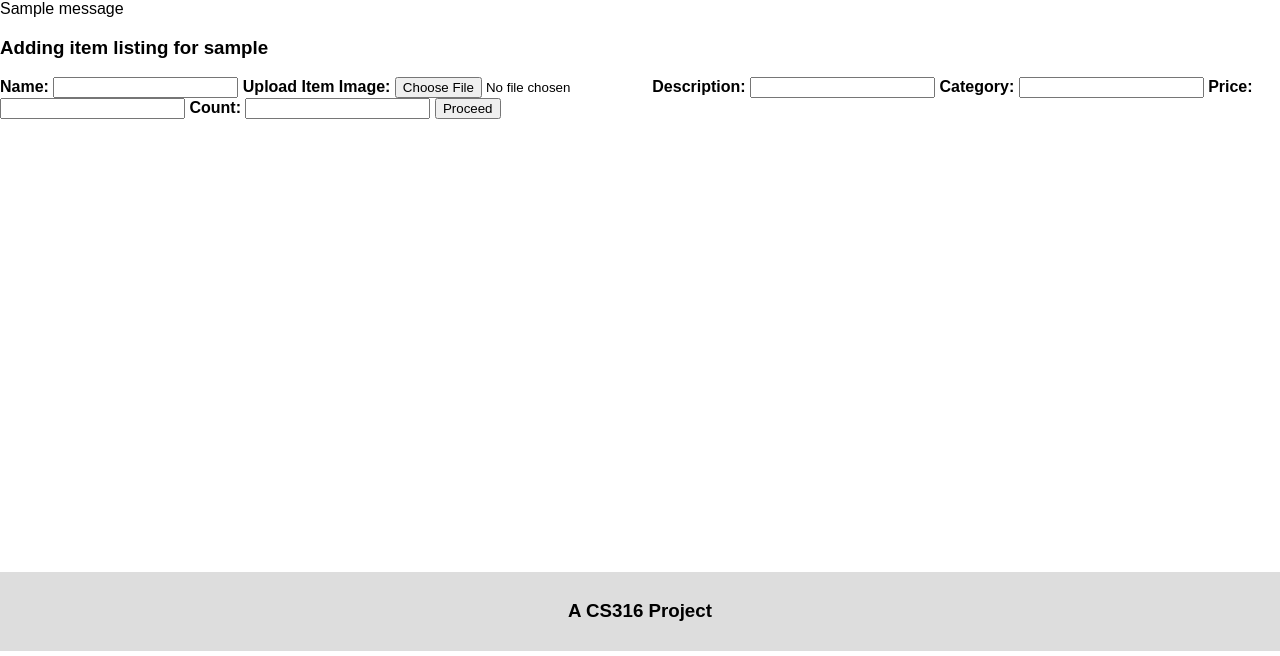
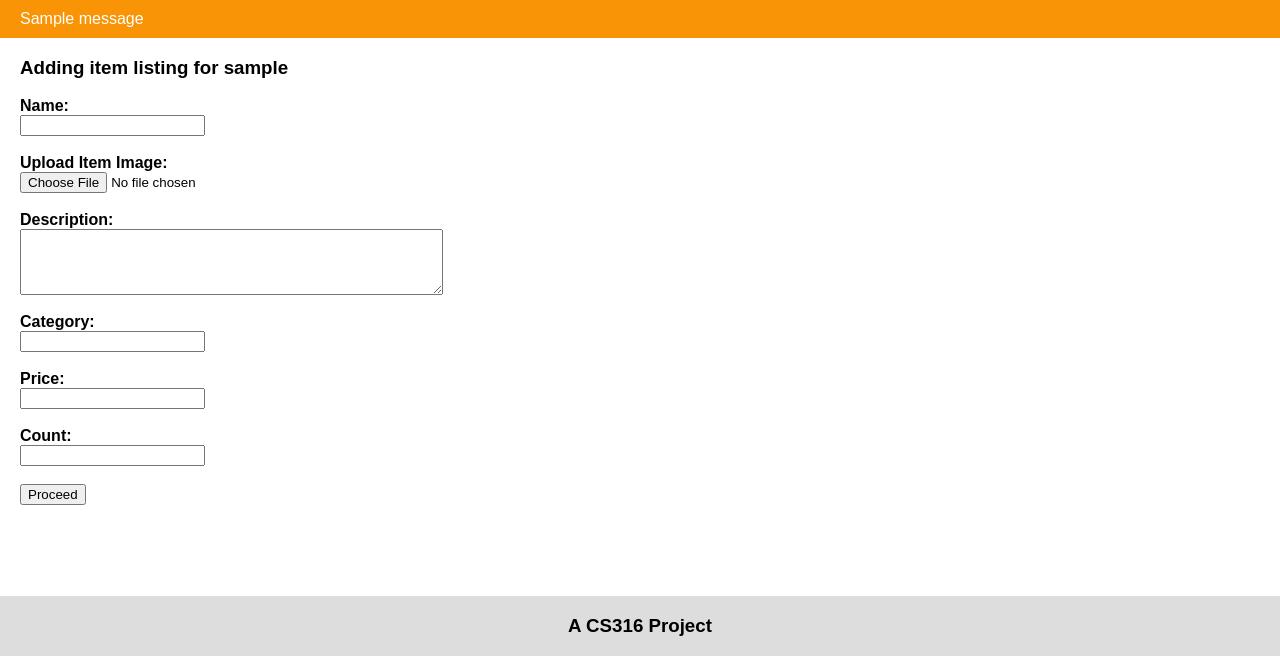
Before and after one commit to silaslenihan/Mini-Amazon, a Flask app: page /addItem in a window 1280 px wide. Shown: the part 144-800 px from the top of the page. Run offline with Flask 2, Linux system fonts and the light colour scheme; the visitor is signed in with stand-in values (Sample User, id 1); one stand-in notice (Sample message) is shown; some libraries are stand-ins or nearby versions.

Commit message:
Substantial style edits/fixes

```diff
--- a/static/css/style.css
+++ b/static/css/style.css
@@ -9,10 +9,29 @@ body {
   margin-bottom: 20px;
 }
 
+.main {
+  margin-left: 20px;
+  margin-bottom:65px;
+}
+
 .productImage {
   width: 80%;
   float: right;
   margin-top:20px;
+}
+
+.flashed {
+  background-color: #f89406;
+  border-color: #e96506;
+  color: #ffffff;
+}
+
+.flashed p {
+  margin-left: 20px;
+  margin-top:0px;
+  margin-bottom: 0px;
+  padding-top:10px;
+  padding-bottom:10px;
 }
 
 img {
@@ -124,12 +143,16 @@ img {
 
 /* Footer */
 .footer {
-  position: fixed;
   width: 100%;
-  padding: 10px;
   text-align: center;
   background: #ddd;
-  bottom: 5px;
+  bottom:0;
+    position:fixed;
+    z-index:150;
+    _position:absolute;
+    _top:expression(eval(document.documentElement.scrollTop+
+        (document.documentElement.clientHeight-this.offsetHeight)));
+    height:60px;
 }
 
 .results{
--- a/templates/addBalance.html
+++ b/templates/addBalance.html
@@ -4,6 +4,7 @@
 
 	{% extends 'layout.html' %}
 	{% block content %}
+	<div class="main">
 	<div style="text-align: center">
 		<h3> Your current balance: ${{ session['balance']}} </h3>
 		<form action="{{url_for('addbalance')}}" method="POST">
@@ -13,9 +14,10 @@
 			<input type="submit">
 		</form>
     {% if error %}
-        <p class="error"><strong>Error:</strong> {{ error }}
+        <p class="error"><strong>Error:</strong> {{ error }}</p>
       {% endif %}
 	</div>
+</div>
 	{% endblock %}
 
 </html>
--- a/templates/addItem.html
+++ b/templates/addItem.html
@@ -4,7 +4,7 @@
 
 	{% extends 'layout.html' %}
 	{% block content %}
-	<div>
+	<div class="main">
 		<h3> Adding item listing
 			{% if not itemid==-1 %}
 			to {{itemname}}
@@ -13,19 +13,20 @@
 		<form action="{{url_for('addItem')}}" method="POST">
 			<input type="hidden" id="itemid" name="itemid" value={{itemid}}>
 			{% if itemid==-1 %}
-			<label for="name"><b>Name: </b></label>
-			<input type="text" required id="name" name="name">
-			<label for="image"><b>Upload Item Image: </b></label>
-			<input type="file" required id="image" name="image" accept="image/png, image/jpeg">
-			<label for="description"><b>Description: </b></label>
-			<input type="text" required id="description" name="description">
-			<label for="category"><b>Category: </b></label>
-			<input type="text" required id="category" name="category">
+			<label for="name"><b>Name: </b></label><br>
+			<input type="text" required id="name" name="name" maxlength="256"><br><br>
+			<label for="image"><b>Upload Item Image: </b></label><br>
+			<input type="file" required id="image" name="image" accept="image/png, image/jpeg"><br><br>
+			<label for="description"><b>Description: </b></label><br>
+			<textarea id="description" required name="description" rows="4" cols="50" maxlength="256" value="{{
+            request.form.description }}"></textarea><br><br>
+			<label for="category"><b>Category: </b></label><br>
+			<input type="text" required id="category" name="category" maxlength="256"><br><br>
 			{% endif %}
-			<label for="price"><b>Price: </b></label>
-			<input type="number" required id="price" name="price" step=0.01 min=0>
-			<label for="count"><b>Count: </b></label>
-			<input type="number" required id="count" name="count" step=1 min=0>
+			<label for="price"><b>Price: </b></label><br>
+			<input type="number" required id="price" name="price" step=0.01 min=0><br><br>
+			<label for="count"><b>Count: </b></label><br>
+			<input type="number" required id="count" name="count" step=1 min=0><br><br>
 			<input type="submit" value="Proceed">
 		</form>
 	</div>
--- a/templates/cart.html
+++ b/templates/cart.html
@@ -4,6 +4,7 @@
 
 	{% extends 'layout.html' %}
 	{% block content %}
+	<div class="main">
 	<h3>Your Cart</h3>
 	<h4>Total Cost: ${{cost}} </h4>
 	<form action="{{url_for('purchase')}}" method="POST">
@@ -37,6 +38,7 @@
 			{% endfor %}
 		</table>
 	</div>
+</div>
 	{% endblock %}
 
 </html>
--- a/templates/home.html
+++ b/templates/home.html
@@ -3,7 +3,7 @@
 <body>
 	{% extends 'layout.html' %}
 	{% block content %}
-
+<div class="main">
 	<div class="search">
 		<form action="{{url_for('search_results')}}" method="GET" class="productSearch">
 			<label for="product"><b>Find a product:</b></label>
@@ -40,5 +40,6 @@
 
 		</table>
 	</div>
+</div>
 	{% endblock %}
 </html>
--- a/templates/layout.html
+++ b/templates/layout.html
@@ -37,10 +37,15 @@
   <a href="{{url_for('cart')}}" class="right">View Cart</a>
 
 </div>
-
+{% if get_flashed_messages()|length > 0 %}
+<div class="flashed">
+  <p>
 {% for message in get_flashed_messages() %}
     {{ message }}
     {% endfor %}
+  </p>
+</div>
+{% endif %}
 
 {% block content %}
 {% endblock %}
--- a/templates/profileHome.html
+++ b/templates/profileHome.html
@@ -15,7 +15,8 @@
 		<h5><a href="{{url_for('cart')}}">Your Cart</a></h5>
 		<h5><a href="{{url_for('purchase_history')}}">Your Purchase History</a></h5>
 		{% if session['seller'] %}
-		<h5><a href="">Your Selling History</a></h5>
+		<h5><a href="{{url_for('selling_history')}}">Your Selling History</a></h5>
+		<h5><a href="{{url_for('sellingList')}}">Your Current Listings</a></h5>
 		{% endif %}
 		<h5><a href="{{url_for('logout')}}">Logout</a></h5>
 	</div>
--- a/templates/purchaseHistory.html
+++ b/templates/purchaseHistory.html
@@ -5,7 +5,7 @@
 	{% extends 'layout.html' %}
 	{% block content %}
 
-	<div>
+	<div class="main">
 		<h3> Purchase History for {{session['username']}}: </h3>
 		<table class="results">
 			<tr>
--- a/templates/result.html
+++ b/templates/result.html
@@ -3,7 +3,8 @@
 <body>
 	{% extends 'layout.html' %}
 	{% block content %}
-	<h3 class="bodytext">Showing {{item|length}} Result(s)</h3>
+	<div class="main">
+	<h3>Showing {{item|length}} Result(s)</h3>
 	<div>
 		<table class="results">
 
@@ -25,6 +26,7 @@
 			{% endfor %}
 		</table>
 	</div>
+</div>
 	{% endblock %}
 </body>
 </html>
--- a/templates/sellingHistory.html
+++ b/templates/sellingHistory.html
@@ -5,7 +5,7 @@
 	{% extends 'layout.html' %}
 	{% block content %}
 
-	<div>
+	<div class="main">
 		<h3> Selling History for {{session['username']}}: </h3>
 		<table class="results">
 			<tr>
--- a/templates/sellingList.html
+++ b/templates/sellingList.html
@@ -5,7 +5,7 @@
 	{% extends 'layout.html' %}
 	{% block content %}
 
-	<div>
+	<div class="main">
 		<h3> Current Listings for {{session['username']}}: </h3>
 		<table class="results">
 			<tr>
```
Also changed, not shown: templates/forgot.html (+4 -4 lines), templates/login.html (+11 -5 lines), templates/modifyItem.html (+13 -12 lines), templates/productDescription.html (+6 -3 lines), templates/register.html (+16 -16 lines), templates/reviews.html (+8 -6 lines).
